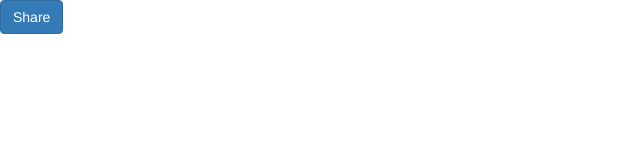
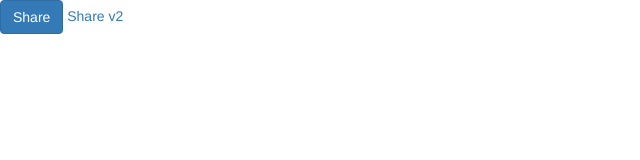
Before and after one commit to taubancam1995/Test-share, a plain HTML site: page index.html in a window 1280 px wide. Shown: the full height of the page, 0-640 px from the left. Drawn offline with nearby package versions, Linux system fonts and the light colour scheme.

Commit message:
Update index.html

```diff
--- a/index.html
+++ b/index.html
@@ -20,6 +20,7 @@
         }(document, 'script', 'Messenger'));
     </script>
     <button onclick="share()" class="btn btn-primary">Share</button>
+    <a href="fb-messenger://share/?link=https://m.me/2094067177305463?ref=test_share_flow&app_id=170005996917513">Share v2</a>
     <script>
         var share = function() {
             var message = {
```
